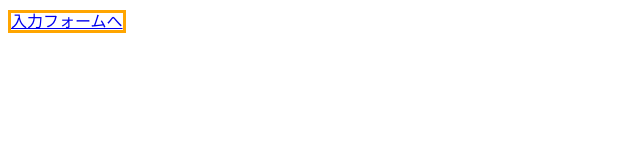
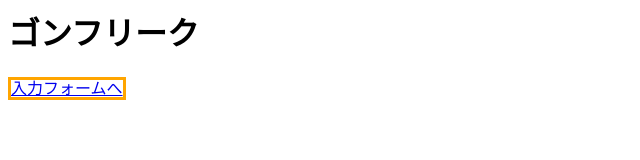
Before and after one commit to Charo249/conflict-test, a plain HTML site: page index.html in a window 1280 px wide. Shown: the whole page, without its empty margins (0-640 px from the left). Drawn offline with Linux system fonts and the light colour scheme.

Commit message:
コンフリクト追加

```diff
--- a/index.html
+++ b/index.html
@@ -12,9 +12,7 @@
 </head>
 
 <body>
-
-
-
+	<h1>ゴンフリーク</h1>
 
 <a href= "form.html"style="border: solid orange 3px;" >入力フォームへ</a>
 
```
Also changed, not shown: form.html (+1 -1 lines).
